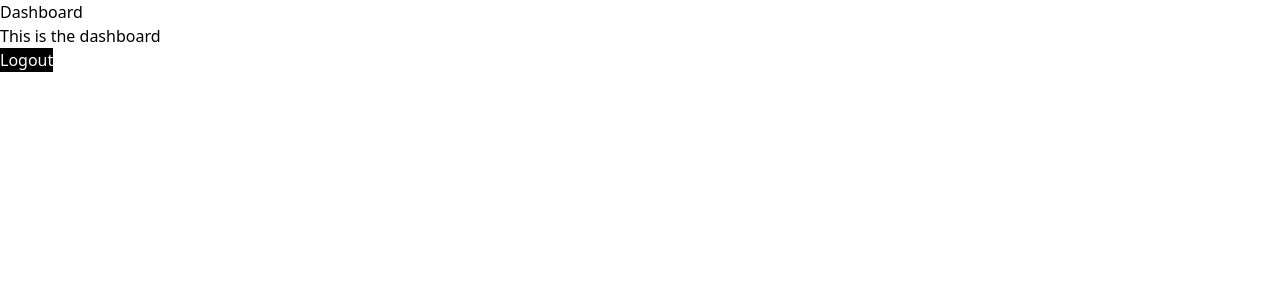
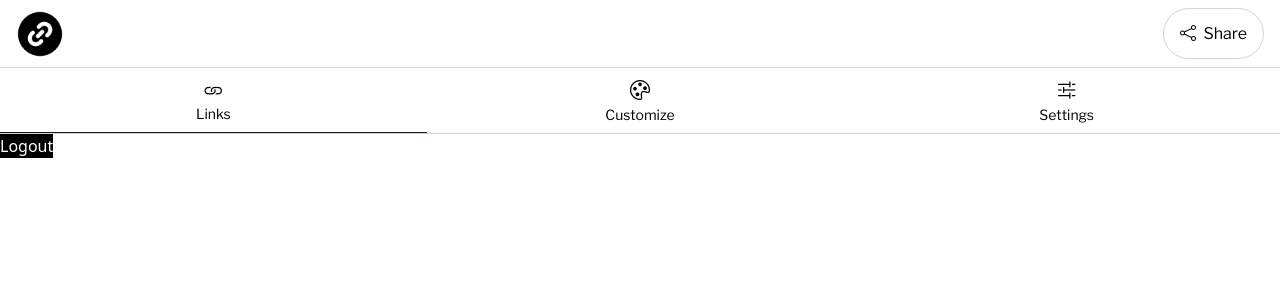
Before and after one commit to realnifty/links-in-bio, a React (Create React App) app in the folder client/: page /dashboard in a window 1280 px wide. Shown: the top 300 px of the page. Built offline with nearby package versions, Linux system fonts and the light colour scheme; sample sign-in values are in the browser's storage; a web font is replaced by a local one.

Commit message:
dashboard wip - header + active tabs

```diff
--- a/client/package.json
+++ b/client/package.json
@@ -8,6 +8,7 @@
     "@testing-library/jest-dom": "^5.16.5",
     "@testing-library/react": "^13.4.0",
     "@testing-library/user-event": "^13.5.0",
+    "bootstrap-icons": "^1.10.2",
     "graphql": "^16.6.0",
     "jwt-decode": "^3.1.2",
     "react": "^18.2.0",
--- a/client/src/index.css
+++ b/client/src/index.css
@@ -3,3 +3,12 @@
 @tailwind base;
 @tailwind components;
 @tailwind utilities;
+
+.divide-under {
+  border-bottom: 1px solid #d1d5db;
+}
+
+.active-tab {
+  border-bottom: 1px solid #111827;
+  transition: ease-in-out 0.2s;
+}
--- a/client/src/index.js
+++ b/client/src/index.js
@@ -1,6 +1,7 @@
 import React from 'react';
 import ReactDOM from 'react-dom/client';
 import './index.css';
+import 'bootstrap-icons/font/bootstrap-icons.css';
 import App from './App';
 import reportWebVitals from './reportWebVitals';
 
--- a/client/src/pages/Dashboard.js
+++ b/client/src/pages/Dashboard.js
@@ -1,11 +1,19 @@
-import { useEffect } from 'react';
+import { useEffect, useState } from 'react';
 import { useNavigate } from 'react-router-dom';
 
 import Auth from '../utils/auth';
 
+import logo from '../images/link.png';
+
 const Dashboard = () => {
 
   const navigate = useNavigate();
+
+  const [activeTab, setActiveTab] = useState('links');
+
+  const handleClick = (tab) => {
+		setActiveTab(tab);
+  };
 
   useEffect(() => {
     if (!Auth.loggedIn()) {
@@ -14,12 +22,36 @@ const Dashboard = () => {
   }, [navigate]);
 
   return (
-    <div>
-      <h1>Dashboard</h1>
-      <p>This is the dashboard</p>
-      <button className='bg-black text-white' onClick={Auth.logout}>Logout</button>
-    </div>
-  );
+		<main className='h-screen'>
+			<div>
+				<div className='flex justify-between px-4 items-center py-2 divide-under'>
+					<img className='h-12' src={logo} alt='linkify logo' />
+					<div className='px-4 py-3 border border-gray-300 rounded-full'>
+						<button className='font-lib'>
+							<i className='bi bi-share pr-1'></i> Share
+						</button>
+					</div>
+				</div>
+				<div className='font-lib text-center flex divide-under items-center justify-around'>
+					<div className={`py-2 w-1/3 ${activeTab === 'links' ? 'active-tab' : ''}`} onClick={() => handleClick('links')}>
+						<i className='bi bi-link text-xl'></i>
+						<h1 className='text-sm'>Links</h1>
+					</div>
+					<div className={`py-2 w-1/3 ${activeTab === 'customize' ? 'active-tab' : ''}`} onClick={() => handleClick('customize')}>
+						<i className='bi bi-palette text-xl'></i>
+						<h1 className='text-sm'>Customize</h1>
+					</div>
+					<div className={`py-2 w-1/3 ${activeTab === 'settings' ? 'active-tab' : ''}`} onClick={() => handleClick('settings')}>
+						<i className='bi bi-sliders2 text-xl'></i>
+						<h1 className='text-sm'>Settings</h1>
+					</div>
+				</div>
+			</div>
+			<button className='bg-black text-white' onClick={Auth.logout}>
+				Logout
+			</button>
+		</main>
+	);
 }
 
 export default Dashboard;
```
Also changed, not shown: 1 other file (tests, documents, lock files or other folders).
